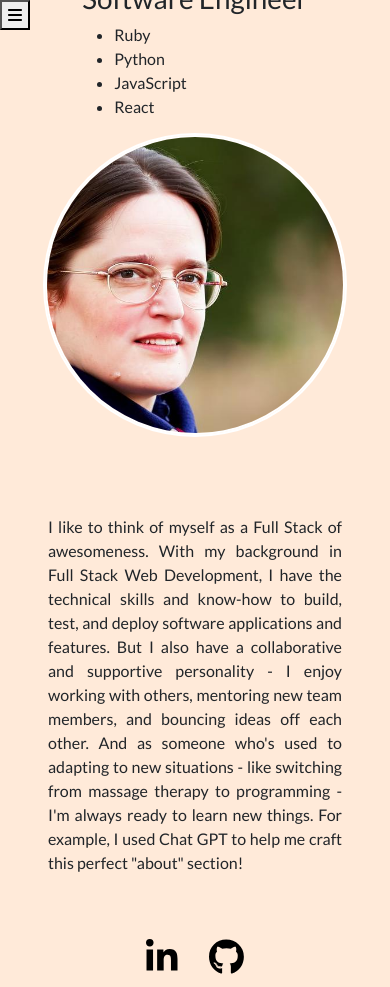
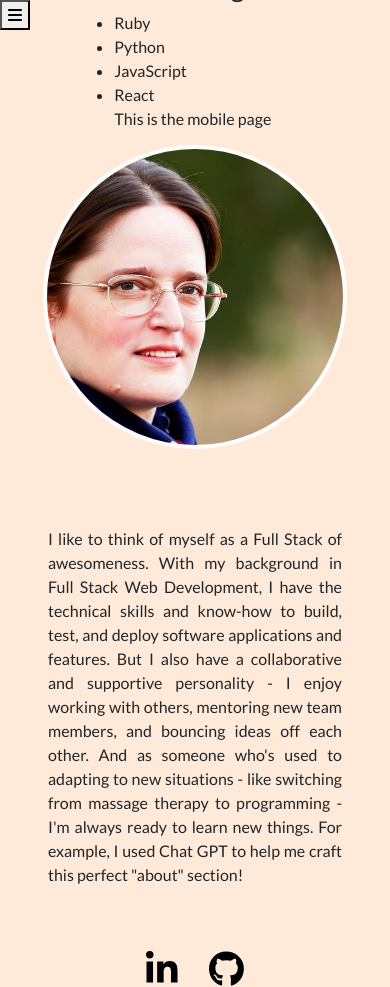
Before and after one commit to Janell-Huyck/portfolio-front-end, a React (Create React App) app: page / in a window 390 px wide. Built offline with nearby package versions, Linux system fonts and the light colour scheme.

Commit message:
Now uses hook to change to mobile view

```diff
--- a/src/App.js
+++ b/src/App.js
@@ -2,14 +2,16 @@ import { Routes, Route } from 'react-router-dom';
 import ResumePage from './pages/resume.page';
 import Projects from './pages/projects.page';
 import Blog from './pages/blog.page';
-import Home from './pages/home.page';
+import Home from './pages/home/home.page';
 import Contact from './pages/contact.page';
 import Navigation from './components/navigation.component';
+import { ViewportProvider } from './contexts/viewportProvider';
 
 import './App.css';
 
 const App = () => {
   return (
+    <ViewportProvider>
       <main className="main">
         <Navigation />
         <Routes>
@@ -22,6 +24,7 @@ const App = () => {
         </Routes>
 
       </main>
+    </ViewportProvider>
   );
 };
 
--- /dev/null
+++ b/src/contexts/viewportProvider.jsx
@@ -0,0 +1,39 @@
+import React from "react";
+const viewportContext = React.createContext({});
+
+const ViewportProvider = ({ children }) => {
+  // This is the exact same logic that we previously had in our hook
+
+  const [width, setWidth] = React.useState(window.innerWidth);
+  const [height, setHeight] = React.useState(window.innerHeight);
+
+  const handleWindowResize = () => {
+    setWidth(window.innerWidth);
+    setHeight(window.innerHeight);
+  }
+
+  React.useEffect(() => {
+    window.addEventListener("resize", handleWindowResize);
+    return () => window.removeEventListener("resize", handleWindowResize);
+  }, []);
+
+  /* Now we are dealing with a context instead of a Hook, so instead
+     of returning the width and height we store the values in the
+     value of the Provider */
+  return (
+    <viewportContext.Provider value={{ width, height }}>
+      {children}
+    </viewportContext.Provider>
+  );
+};
+
+/* Rewrite the "useViewport" hook to pull the width and height values
+   out of the context instead of calculating them itself */
+const useViewport = () => {
+  /* We can use the "useContext" Hook to acccess a context from within
+     another Hook, remember, Hooks are composable! */
+  const { width, height } = React.useContext(viewportContext);
+  return { width, height };
+}
+
+export { ViewportProvider, useViewport };
--- a/src/pages/home.page.jsx
+++ b/src/pages/home/desktopHomePage.jsx
@@ -1,17 +1,13 @@
 import React from 'react';
-import './home.page.scss';
 import { FontAwesomeIcon } from '@fortawesome/react-fontawesome';
 import { faLinkedinIn, faGithub } from '@fortawesome/free-brands-svg-icons';
 
-
-
-
-function Home() {
+const DesktopHomePage = () => {
   return (
     <div className="home-page-container page">
       <h1>Hi, I'm Janell!</h1>
       <div>
-            <p className="font-italic">based in Cincinnati, OH</p>
+            <p className="fst-italic">based in Cincinnati, OH</p>
       </div>
       <div className='home-page-content'>
         <div className="home-page-upper-content">
@@ -22,12 +18,13 @@ function Home() {
               <li>Python</li>
               <li>JavaScript</li>
               <li>React</li>
+              This is the desktop page
             </ul>
           </div>
 
 
 
-          <img className="headshot" src={require("../assets/images/ai-headshot2.jpeg")} alt="Janell" />
+          <img className="headshot" src={require("../../assets/images/ai-headshot2.jpeg")} alt="Janell" />
         </div>
         <div className="home-page-lower-content">
           <p>
@@ -52,4 +49,4 @@ function Home() {
   );
 }
 
-export default Home;
+export default DesktopHomePage;
--- /dev/null
+++ b/src/pages/home/home.page.jsx
@@ -0,0 +1,15 @@
+import React from 'react';
+import './home.page.scss';
+import { useViewport } from '../../contexts/viewportProvider';
+import MobileHomePage from './mobileHomePage';
+import DesktopHomePage from './desktopHomePage';
+
+
+function Home() {
+  const { width } = useViewport();
+  const breakpoint = 620;
+
+  return width < breakpoint ? <MobileHomePage /> : <DesktopHomePage />;
+}
+
+export default Home;
--- /dev/null
+++ b/src/pages/home/mobileHomePage.jsx
@@ -0,0 +1,49 @@
+import React from 'react';
+import { FontAwesomeIcon } from '@fortawesome/react-fontawesome';
+import { faLinkedinIn, faGithub } from '@fortawesome/free-brands-svg-icons';
+
+const MobileHomePage = () => {
+  return (
+    <div className="home-page-container page">
+      <h1>Hi, I'm Janell!</h1>
+      <div>
+            <p className="fst-italic">based in Cincinnati, OH</p>
+      </div>
+      <div className='home-page-content'>
+        <div className="home-page-upper-content">
+          <div>
+            <h2>Software Engineer</h2>
+            <ul>
+              <li>Ruby</li>
+              <li>Python</li>
+              <li>JavaScript</li>
+              <li>React</li>
+              This is the mobile page
+            </ul>
+          </div>
+          <img className="headshot" src={require("../../assets/images/ai-headshot2.jpeg")} alt="Janell" />
+        </div>
+        <div className="home-page-lower-content">
+          <p>
+          I like to think of myself as a Full Stack of awesomeness. With my background in Full Stack Web Development,
+          I have the technical skills and know-how to build, test, and deploy software applications and features.
+          But I also have a collaborative and supportive personality - I enjoy working with others, mentoring new team members,
+          and bouncing ideas off each other. And as someone who's used to adapting to new situations - like switching from
+          massage therapy to programming - I'm always ready to learn new things. For example, I used Chat GPT to help me
+          craft this perfect "about" section!
+          </p>
+        </div>
+        <div className="home-page-link-icons">
+          <a href="https://www.linkedin.com/in/janell-huyck/" target="_blank" rel="noopener noreferrer">
+              <FontAwesomeIcon icon={faLinkedinIn} size="xl" />
+          </a>
+          <a href="https://github.com/Janell-Huyck/" target="_blank" rel="noopener noreferrer">
+              <FontAwesomeIcon icon={faGithub} size="xl" />
+          </a>
+        </div>
+      </div>
+    </div>
+  );
+}
+
+export default MobileHomePage;
--- a/src/pages/projects.page.jsx
+++ b/src/pages/projects.page.jsx
@@ -4,9 +4,6 @@ const Projects = () => {
     return (
         <div className="page">
         <h1>Projects</h1>
-        <h2 className="bg-warning fst-italic">Warning: these projects are still in the beginning stages
-        and not yet ready to be evaluated.  I have them listed here so that I have something
-        to work with as I develop my portfolio site.</h2>
         <p>Project links: </p>
         <a href="https://blog-generator-6qjr9.ondigitalocean.app/" target="_blank" rel="noopener noreferrer">Blog-Generator</a>
         <br></br>
@@ -15,8 +12,10 @@ const Projects = () => {
         <a href="https://janell-huyck-clothing-ecommerce-demo.netlify.app/" target="_blank" rel="noopener noreferrer">Clothing-Ecommerce-Demo</a>
         <p>A React project demonstrating a sample ecommerce application.</p>
         <br></br>
-        <a href="https://www.uncutruby.com" target="_blank" rel="noopener noreferrer">Uncut Ruby (the blog you can reach from the link in the side-menu)</a>
-        <p>A blog I created using React.  NOTE - there is a placeholder blog from Netlify in there as of May 6.</p>
+        <a href="https://janell-huyck.github.io/2048-game/" target="_blank" rel="noopener noreferrer">2048-Game</a>
+        <p>A React project demonstrating a clone of the game 2048.</p>
+        {/* <a href="https://www.uncutruby.com" target="_blank" rel="noopener noreferrer">Uncut Ruby (the blog you can reach from the link in the side-menu)</a>
+        <p>A blog I created using React.  NOTE - there is a placeholder blog from Netlify in there as of May 6.</p> */}
         </div>
     );
 }
```
Also changed, not shown: src/pages/home/home.page.scss (renamed from src/pages/home.page.scss). Lines whose indentation alone changed are shown as unchanged.
